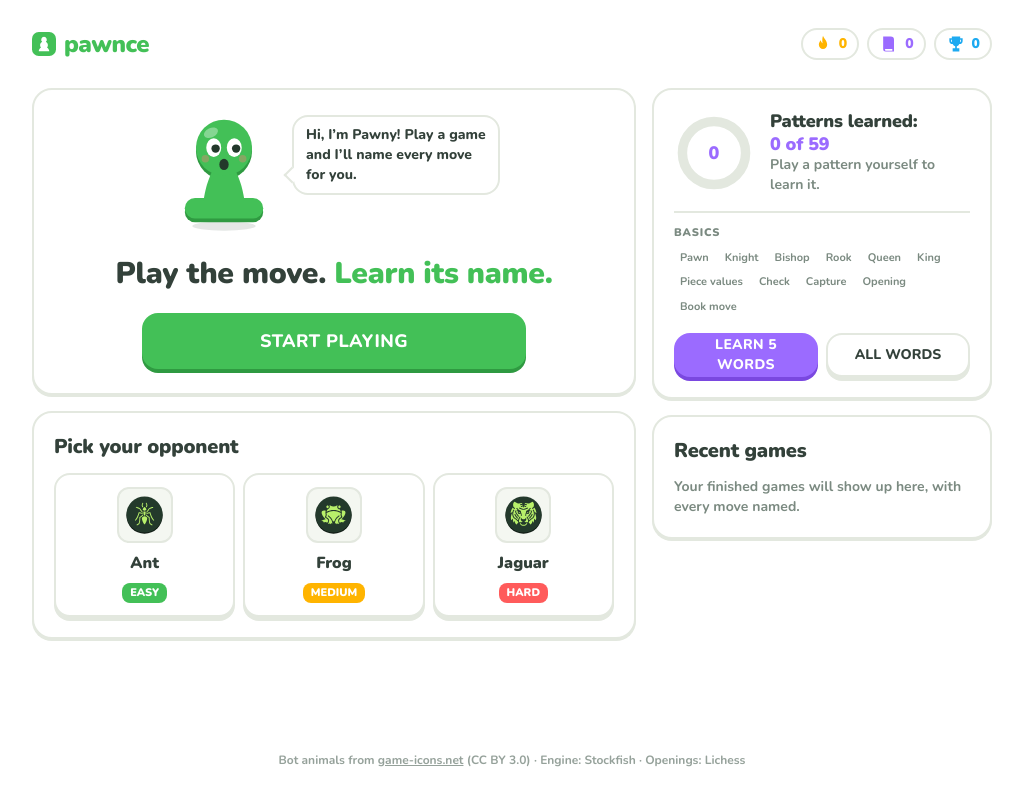
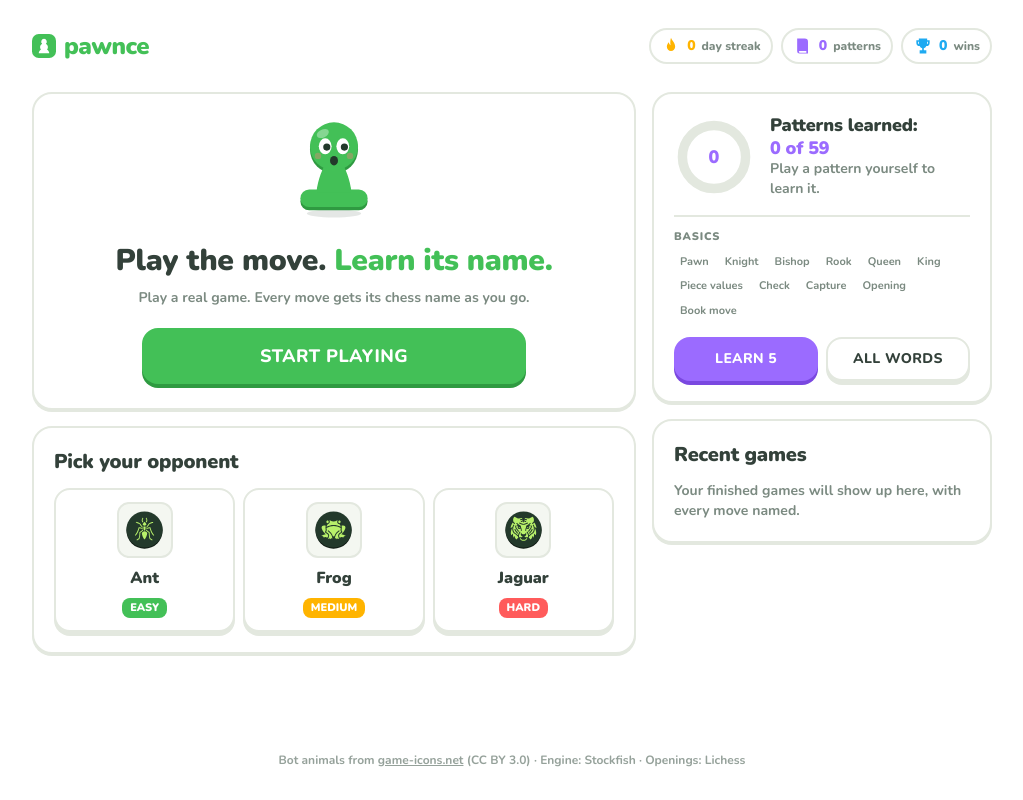
Before and after one commit to shekhar-0224/pawnce, a React (Vite) app: page / in a window 1280 px wide. Shown: the whole page, without its empty margins (128-1151 px from the left). Built offline with nearby package versions, Linux system fonts and the light colour scheme.

Commit message:
Cleaner home: no speech bubble, a useful one-line greeting, Play shows its setup, labelled stat pills with tap/hover explanations, one-line buttons
Co-Authored-By: Claude Opus 5.5 <noreply@anthropic.com>
Claude-Session: https://claude.ai/code/session_01EY45MmKoTqoFmgJSRAeWot

```diff
--- a/src/components/StartScreen.tsx
+++ b/src/components/StartScreen.tsx
@@ -43,16 +43,37 @@ const pop = (delay = 0) => ({
   transition: { type: 'spring' as const, stiffness: 320, damping: 24, delay },
 })
 
-/** Small colorful counters in the top bar, like a game's HUD. */
-function StatPill({ icon, value, label, tone }: { icon: ReactNode; value: ReactNode; label: string; tone: string }) {
+/**
+ * Small colorful counters in the top bar, like a game's HUD. Each has a
+ * label (shown on wider screens) and a short explanation on hover or tap.
+ */
+function StatPill({ icon, value, label, hint, tone }: { icon: ReactNode; value: ReactNode; label: string; hint: string; tone: string }) {
+  const [open, setOpen] = useState(false)
   return (
-    <span
-      className={`inline-flex items-center gap-1.5 rounded-full border-2 border-border bg-surface px-2.5 py-1 text-sm font-black ${tone}`}
-      title={label}
-      aria-label={label}
-    >
-      {icon}
-      {value}
+    <span className="group relative">
+      <button
+        type="button"
+        className={`inline-flex min-h-9 cursor-pointer items-center gap-1.5 rounded-full border-2 border-border bg-surface px-2.5 py-1 text-sm font-black hover:bg-surface-2 ${tone}`}
+        aria-label={`${value} ${label}`}
+        aria-expanded={open}
+        onClick={() => setOpen((o) => !o)}
+        onBlur={() => setOpen(false)}
+      >
+        {icon}
+        {value}
+        <span className="hidden text-xs font-extrabold text-muted sm:inline">{label}</span>
+      </button>
+      <span
+        role="tooltip"
+        className={`pointer-events-none absolute right-0 top-full z-30 mt-2 w-max max-w-[12rem] rounded-xl bg-text px-3 py-2 text-xs font-bold leading-snug text-bg shadow-lg transition-opacity ${
+          open ? 'opacity-100' : 'opacity-0 group-hover:opacity-100'
+        }`}
+      >
+        <span className="block font-black">
+          {value} {label}
+        </span>
+        {hint}
+      </span>
     </span>
   )
 }
@@ -117,6 +138,18 @@ export function StartScreen({ setup, onPlay, onRecent, onOpenGame }: Props) {
   const [choosing, setChoosing] = useState<{ botId?: GameSetup['botId'] } | null>(null)
   const [deck, setDeck] = useState<DeckItem[] | null>(null)
 
+  // One short, useful line under the tagline.
+  const last = games[0]
+  const greeting = !returning
+    ? 'Play a real game. Every move gets its chess name as you go.'
+    : streak >= 2
+      ? `${streak} days in a row. Keep your streak going!`
+      : last?.result === 'win'
+        ? `You beat the ${BOTS[last.bot]?.name ?? 'bot'} last time. Again?`
+        : last?.result === 'loss'
+          ? `The ${BOTS[last.bot]?.name ?? 'bot'} won last time. Rematch?`
+          : 'Welcome back. Ready for a game?'
+
   const practice = () => {
     const ids = waiting.length > 0 ? waiting.map((w) => w.id) : known.length > 0 ? known.map((w) => w.id).slice(-8) : STARTER_WORDS
     setDeck(ids.map((id) => ({ card: { kind: 'word', id } })))
@@ -124,32 +157,22 @@ export function StartScreen({ setup, onPlay, onRecent, onOpenGame }: Props) {
 
   const hero = (
     <motion.section aria-labelledby="play-heading" className="card flex flex-col items-center gap-5 p-6 text-center" {...pop(0)}>
-      <div className="flex items-end gap-3">
-        <Mascot size={112} mood={returning ? 'happy' : 'wow'} />
-        <motion.p
-          className="relative mb-10 max-w-[13rem] rounded-2xl border-2 border-border bg-surface px-3 py-2 text-left text-sm font-extrabold"
-          initial={{ opacity: 0, scale: 0.8 }}
-          animate={{ opacity: 1, scale: 1 }}
-          transition={{ type: 'spring', stiffness: 380, damping: 18, delay: 0.25 }}
-        >
-          {returning ? `Ready for a rematch vs the ${bot.name}?` : 'Hi, I’m Pawny! Play a game and I’ll name every move for you.'}
-          <span aria-hidden className="absolute -left-2 bottom-3 size-3 rotate-45 border-b-2 border-l-2 border-border bg-surface" />
-        </motion.p>
-      </div>
-      <div>
+      <Mascot size={96} mood={returning ? 'happy' : 'wow'} />
+      <div className="flex flex-col gap-2">
         <h1 id="play-heading" className="font-display text-3xl font-black leading-tight">
           Play the move. <span className="text-accent">Learn its name.</span>
         </h1>
+        <p className="text-sm font-bold text-muted">{greeting}</p>
       </div>
       <div className="flex w-full max-w-sm flex-col gap-2">
         {returning ? (
           <>
-            <Button variant="primary" size="lg" className="w-full text-lg uppercase" onClick={() => onPlay(setup)}>
-              Play
+            <Button variant="primary" size="lg" className="w-full flex-col !gap-0 py-2" onClick={() => onPlay(setup)}>
+              <span className="text-lg uppercase">Play</span>
+              <span className="text-xs font-bold normal-case opacity-90">
+                vs {bot.name} · {SIDE_LABEL[setup.side]} · {timeControlName(tc)}
+              </span>
             </Button>
-            <p className="text-xs font-bold text-muted">
-              vs {bot.name} · {SIDE_LABEL[setup.side]} · {timeControlName(tc)}
-            </p>
             <Button size="lg" className="w-full uppercase" onClick={() => setChoosing({})}>
               New game
             </Button>
@@ -248,12 +271,12 @@ export function StartScreen({ setup, onPlay, onRecent, onOpenGame }: Props) {
         </div>
       </div>
       <div className="grid grid-cols-2 gap-2">
-        <Button variant="learn" className="uppercase" onClick={practice}>
-          {waiting.length > 0 ? `Practice ${waiting.length}` : known.length > 0 ? 'Review' : 'Learn 5 words'}
+        <Button variant="learn" className="w-full whitespace-nowrap uppercase" onClick={practice}>
+          {waiting.length > 0 ? `Practice ${waiting.length}` : known.length > 0 ? 'Review' : 'Learn 5'}
         </Button>
         <Link
           to="/words"
-          className="press inline-flex min-h-11 items-center justify-center rounded-2xl border-2 border-border bg-surface px-4 text-sm font-extrabold uppercase [--edge:var(--border)] hover:bg-surface-2"
+          className="press inline-flex min-h-11 items-center justify-center whitespace-nowrap rounded-2xl border-2 border-border bg-surface px-4 text-sm font-extrabold uppercase tracking-wide [--edge:var(--border)] hover:bg-surface-2"
         >
           All words
         </Link>
@@ -309,10 +332,10 @@ export function StartScreen({ setup, onPlay, onRecent, onOpenGame }: Props) {
       <header className="sticky top-0 z-20 -mx-4 flex items-center justify-between gap-3 border-b-2 border-border bg-bg/95 px-4 py-3 backdrop-blur min-[900px]:static min-[900px]:mx-0 min-[900px]:border-0 min-[900px]:bg-transparent min-[900px]:px-0">
         <Logo className="text-2xl" />
         <div className="flex items-center gap-2">
-          <StatPill icon={<FlameIcon />} value={streak} label={`${streak}-day streak`} tone="text-warn" />
-          <StatPill icon={<BookIcon />} value={known.length} label={`${known.length} patterns learned`} tone="text-learn" />
+          <StatPill icon={<FlameIcon />} value={streak} label="day streak" hint="Days in a row you’ve played. Play today to keep it going." tone="text-warn" />
+          <StatPill icon={<BookIcon />} value={known.length} label="patterns" hint="Chess patterns you’ve played yourself, like a fork or castling." tone="text-learn" />
           <span className="hidden min-[400px]:inline-flex">
-            <StatPill icon={<TrophyIcon />} value={wins} label={`${wins} wins`} tone="text-info" />
+            <StatPill icon={<TrophyIcon />} value={wins} label={wins === 1 ? 'win' : 'wins'} hint="Games you’ve won against the bots." tone="text-info" />
           </span>
         </div>
       </header>
```
